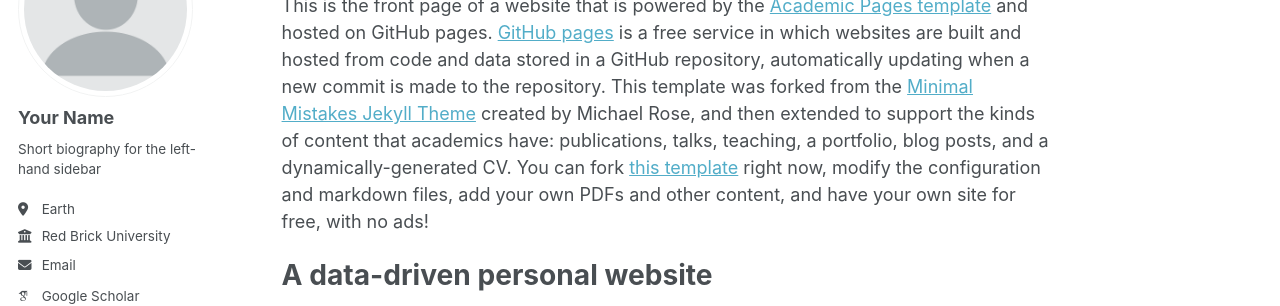
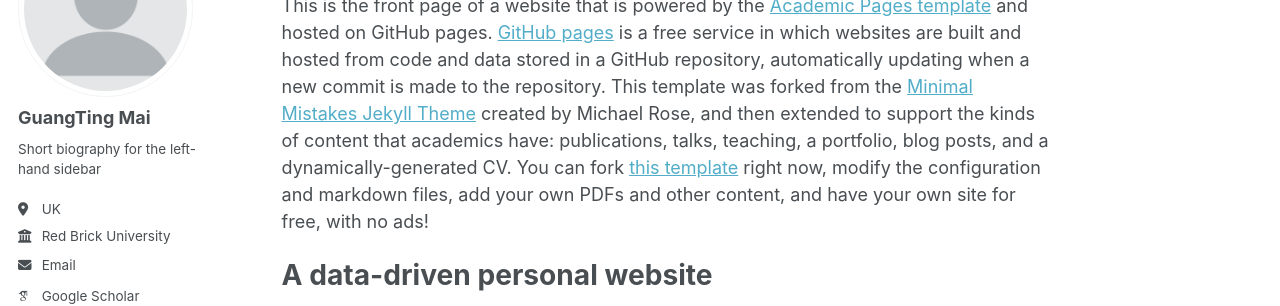
Before and after one commit to guangtingmai/guangtingmai.github.io, a Jekyll site: the page built from _pages/about.md, in a window 1280 px wide. Shown: the part 177-483 px from the top of the page. Built offline with Jekyll 4.4.1, drawn with Linux system fonts in a browser that asks for light colours; some web fonts are replaced.

Commit message:
Update _config.yml

```diff
--- a/_config.yml
+++ b/_config.yml
@@ -23,10 +23,10 @@ repository               : "academicpages/academicpages.github.io"
 author:
   # Biographic information
   avatar           : "profile.png"
-  name             : "Your Name"
+  name             : "GuangTing Mai"
   pronouns         : # example: "she/her"
   bio              : "Short biography for the left-hand sidebar"
-  location         : "Earth"
+  location         : "UK"
   employer         : "Red Brick University"
   uri              : # URL
   email            : "none@example.org"
```
